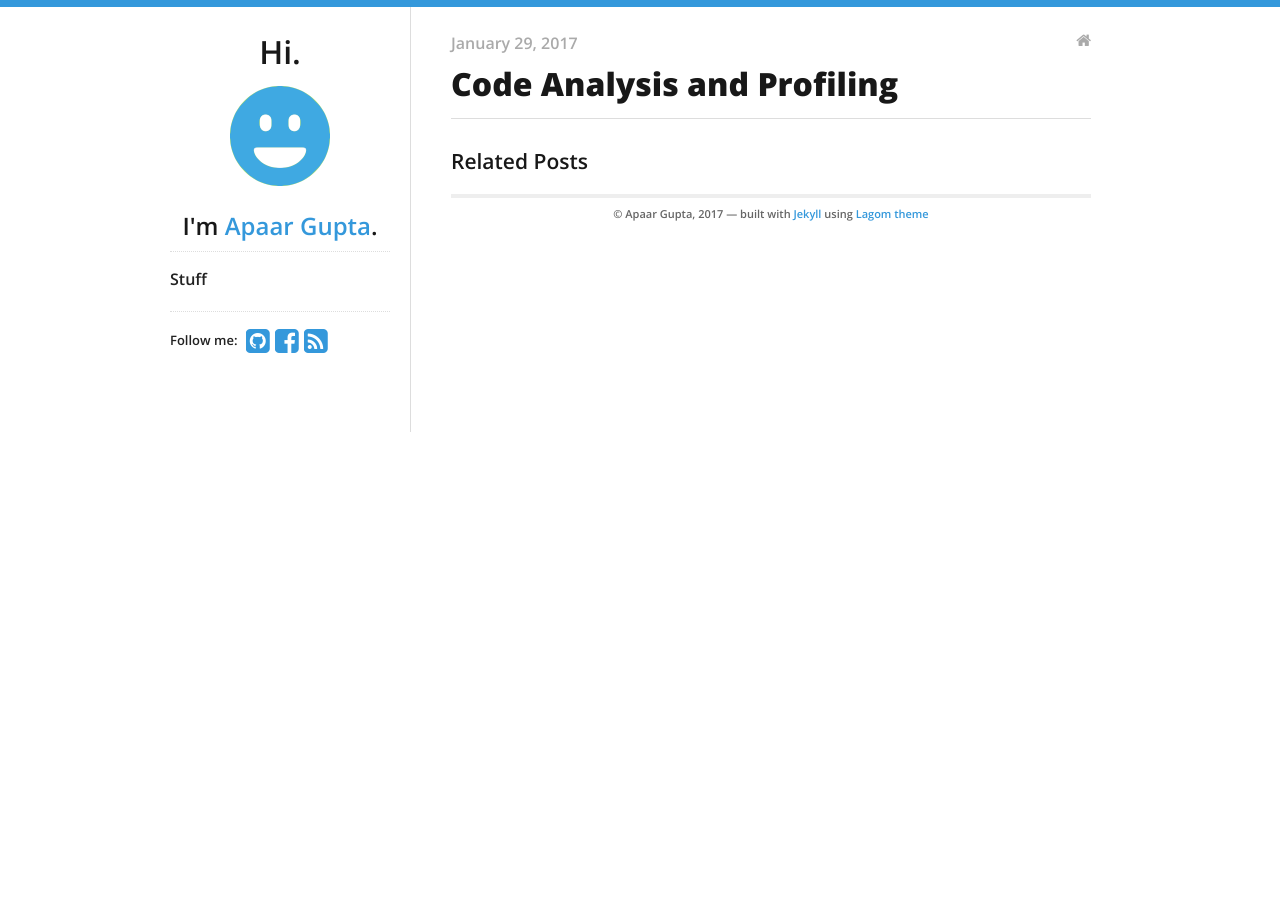
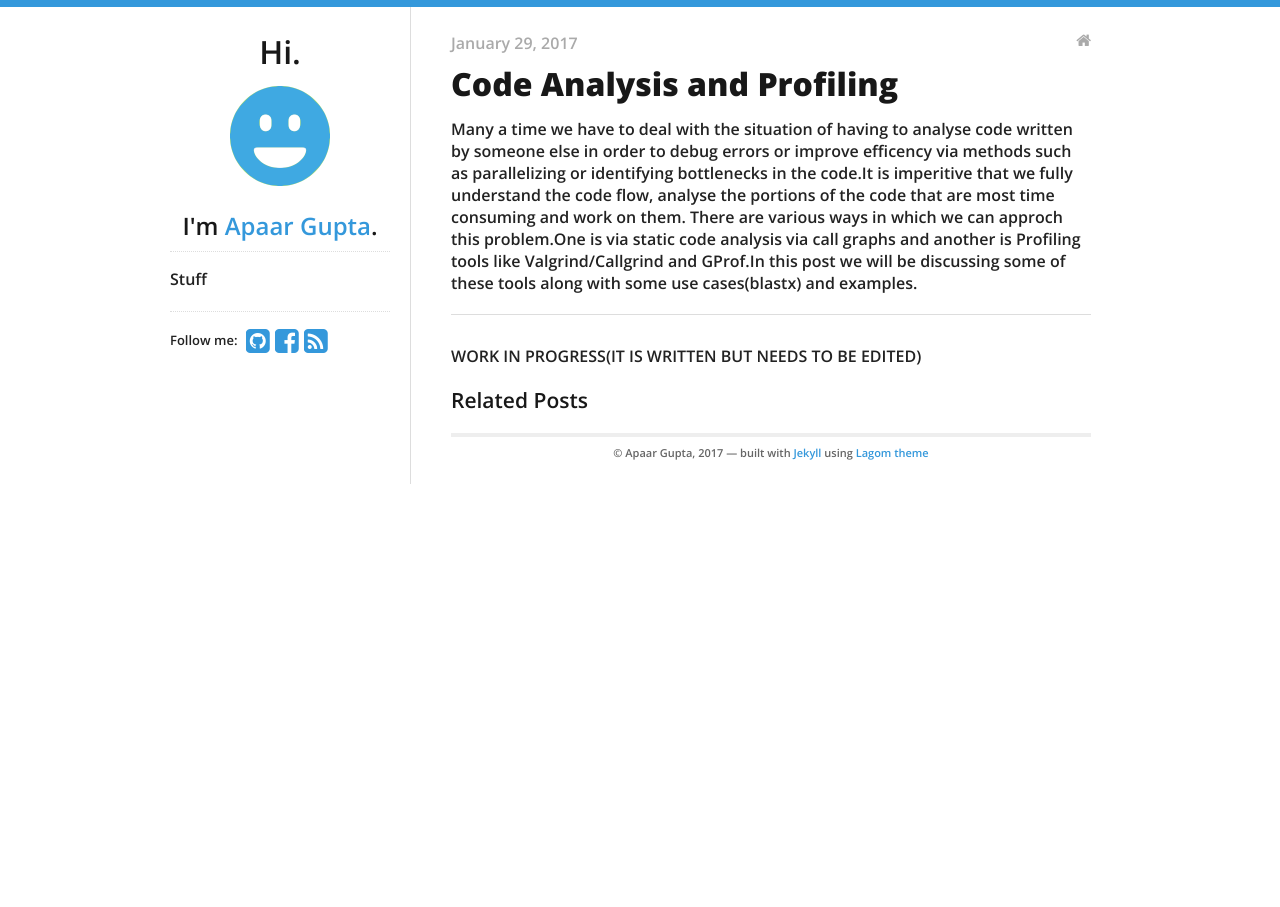
Before and after one commit to Apaar/apaar.github.io, a Jekyll site: the page built from _posts/2017-01-29-code-analysis-and-profiling.md, in a window 1280 px wide. Built offline with Jekyll 4.4.1, drawn with Linux system fonts in a browser that asks for light colours; nearby versions of some CDN libraries.

Commit message:
Updating posts

```diff
--- a/_posts/2017-01-29-code-analysis-and-profiling.md
+++ b/_posts/2017-01-29-code-analysis-and-profiling.md
@@ -5,6 +5,10 @@ categories:
 - blog
 ---
 
+Many a time we have to deal with the situation of having to analyse code written by someone else in order to debug errors or improve efficency via methods such as parallelizing or identifying bottlenecks in the code.It is imperitive that we fully understand the code flow, analyse the portions of the code that are most time consuming and work on them.
+There are various ways in which we can approch this problem.One is via static code analysis via call graphs and another is Profiling tools like Valgrind/Callgrind and GProf.In this post we will be discussing some of these tools along with some use cases(blastx) and examples.
+
+---
 
 
----
+WORK IN PROGRESS(IT IS WRITTEN BUT NEEDS TO BE EDITED)
```
